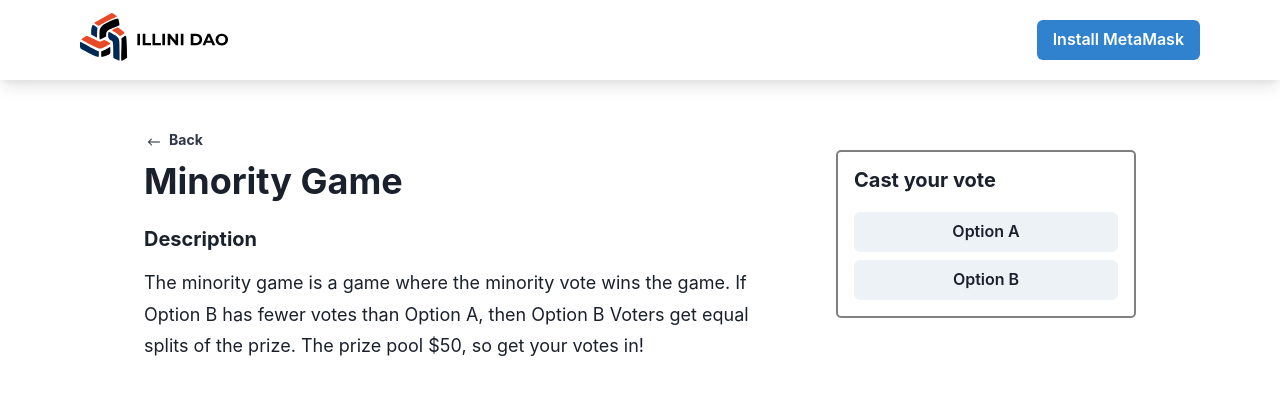
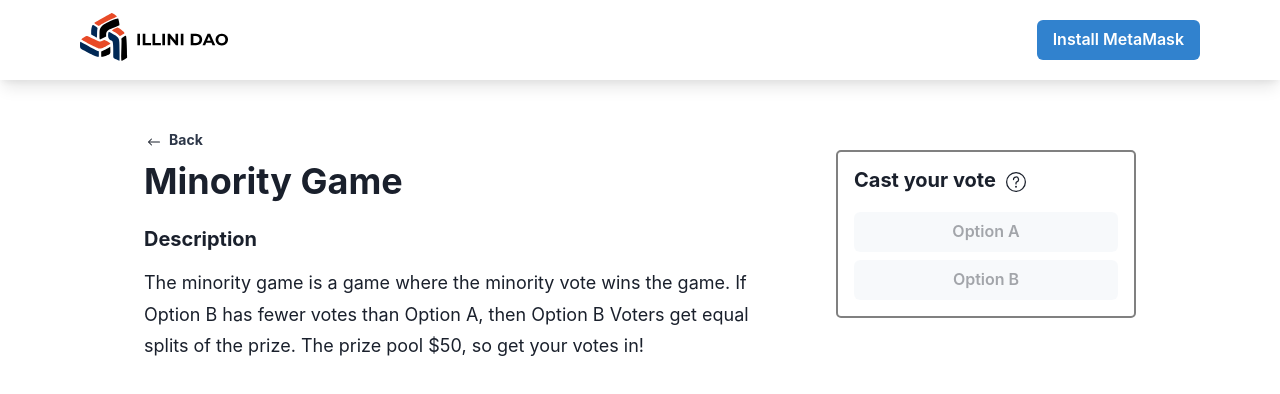
Before and after one commit to IlliniBlockchain/dao-token, a React (Create React App) app in the folder client/: page /proposals/1 in a window 1280 px wide. Shown: the top 394 px of the page. Built offline with nearby package versions, Linux system fonts and the light colour scheme.

Commit message:
Add tooltip

```diff
--- a/client/src/pages/FullScreenProposal.jsx
+++ b/client/src/pages/FullScreenProposal.jsx
@@ -9,6 +9,7 @@ import {
   Text,
   VStack,
   useMediaQuery,
+  Tooltip,
 } from '@chakra-ui/react';
 import { BsArrowLeft } from 'react-icons/bs';
 import { Navbar } from '../components/NavBar';
@@ -148,8 +149,12 @@ export const FullScreenProposal = () => {
             <Box border="2px solid grey" borderRadius="5px" p={4}>
               <Heading as="h6" size="md" mb={5}>
                 Cast your vote
+                <Tooltip label="Make sure your wallet is connected and you have not already voted on this proposal.">
+                  <Icon ml="10px" />
+                </Tooltip>
               </Heading>
               <VStack w="100%">
+                {connected ? (
                   <Button
                     w="100%"
                     onClick={() => {
@@ -160,16 +165,45 @@ export const FullScreenProposal = () => {
                   >
                     Option A
                   </Button>
+                ) : (
+                  <Tooltip hasArrow label="Search places">
+                    <Button
+                      w="100%"
+                      onClick={() => {
+                        sendVote(0, 0, 'A');
+                      }}
+                      isLoading={pressedOptionA}
+                      disabled
+                    >
+                      Option A
+                    </Button>
+                  </Tooltip>
+                )}
+                {connected ? (
                   <Button
                     w="100%"
                     isLoading={pressedOptionB}
-                  disabled={votePending}
+                    disabled={votePending || !connected}
                     onClick={() => {
                       sendVote(0, 0, 'B');
                     }}
                   >
                     Option B
                   </Button>
+                ) : (
+                  <Tooltip hasArrow label="Search places">
+                    <Button
+                      w="100%"
+                      isLoading={pressedOptionB}
+                      disabled
+                      onClick={() => {
+                        sendVote(0, 0, 'B');
+                      }}
+                    >
+                      Option B
+                    </Button>
+                  </Tooltip>
+                )}
               </VStack>
             </Box>
           </Box>
```
Lines whose indentation alone changed are shown as unchanged.
